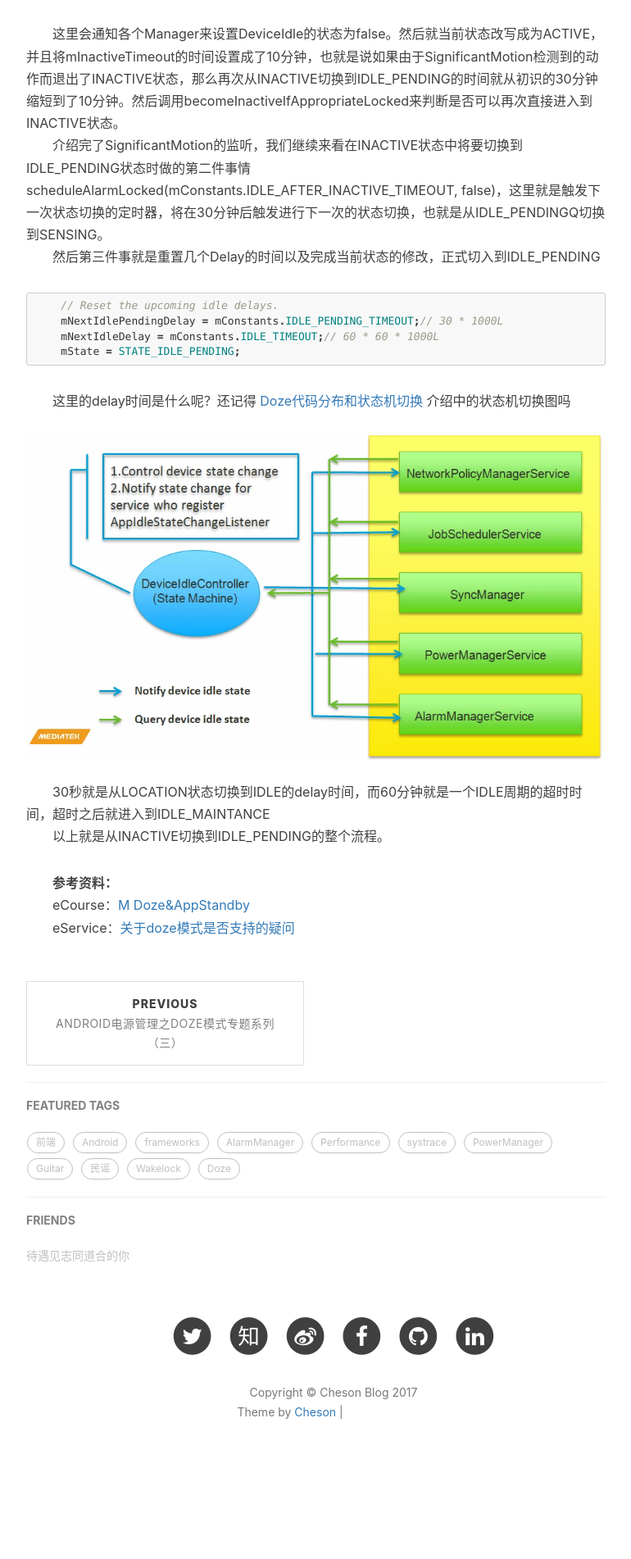
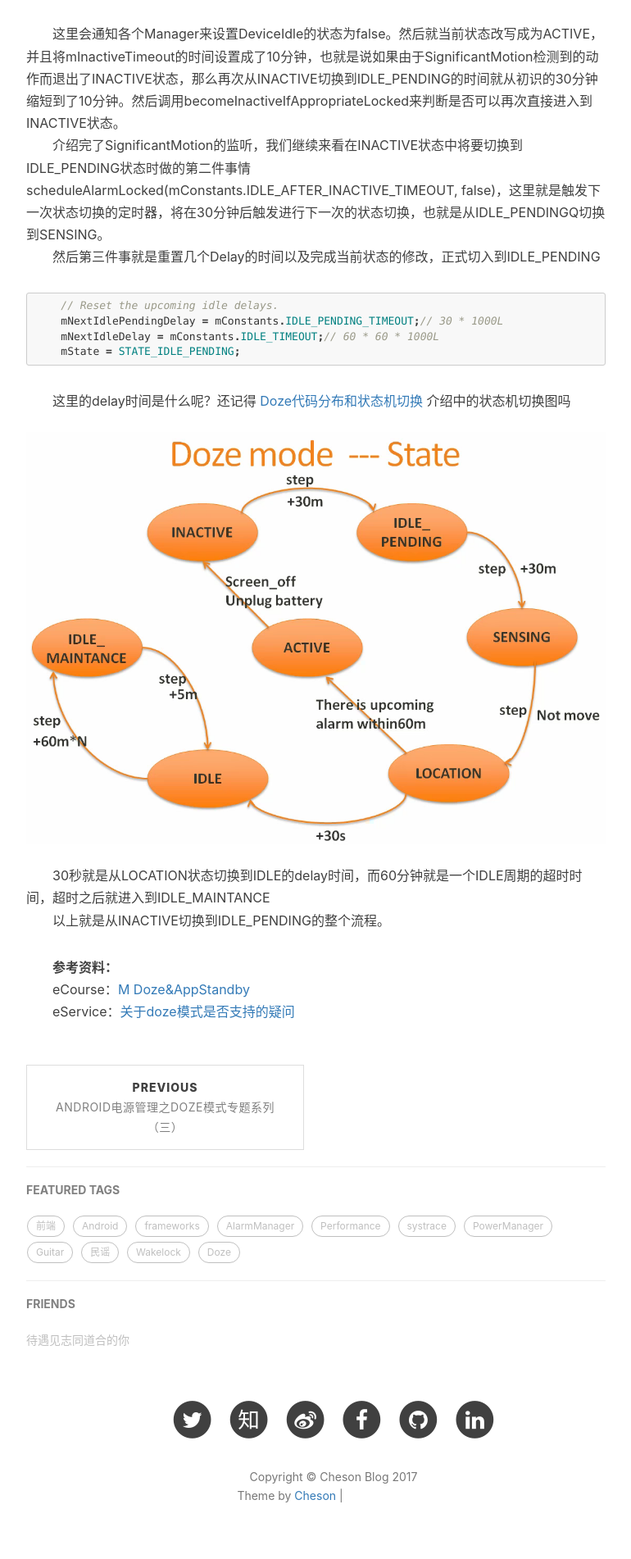
Before and after one commit to chendongqi/blog, a Jekyll site: the page built from _posts/android/power/2017-03-04-pm_doze_inactive_to_pending.markdown, in a window 1280 px wide. Shown: the part 3774-5676 px from the top of the page at 82% size, without its empty margins (233-1003 px from the left). Built offline with Jekyll 4.4.1, drawn with Linux system fonts in a browser that asks for light colours; nearby versions of some CDN libraries; comment, search, counter and statistics services are not loaded; before the commit the page ends 5574 px from its top, so only the background shows below that; grey boxes are pictures that could not be loaded.

Commit message:
update paper doze state change from inactive to idle_pending

````diff
--- a/_posts/android/power/2017-03-04-pm_doze_inactive_to_pending.markdown
+++ b/_posts/android/power/2017-03-04-pm_doze_inactive_to_pending.markdown
@@ -142,7 +142,7 @@ At the high level, the significant motion detector is used to reduce the power c
     mState = STATE_IDLE_PENDING;
 ```
 &emsp;&emsp;这里的delay时间是什么呢？还记得 [ Doze代码分布和状态机切换 ](https://chendongqi.github.io/blog/2017/03/01/pm_doze_statemachine/)介绍中的状态机切换图吗
-![doze_stateMachine.png](https://chendongqi.github.io/blog/img/2017-02-28-pm_doze/doze_stateMachine.png)
+![doze_mode_state.png](https://chendongqi.github.io/blog/img/2017-02-28-pm_doze/doze_mode_state.png)
 &emsp;&emsp;30秒就是从LOCATION状态切换到IDLE的delay时间，而60分钟就是一个IDLE周期的超时时间，超时之后就进入到IDLE_MAINTANCE
 &emsp;&emsp;以上就是从INACTIVE切换到IDLE_PENDING的整个流程。
 
````
